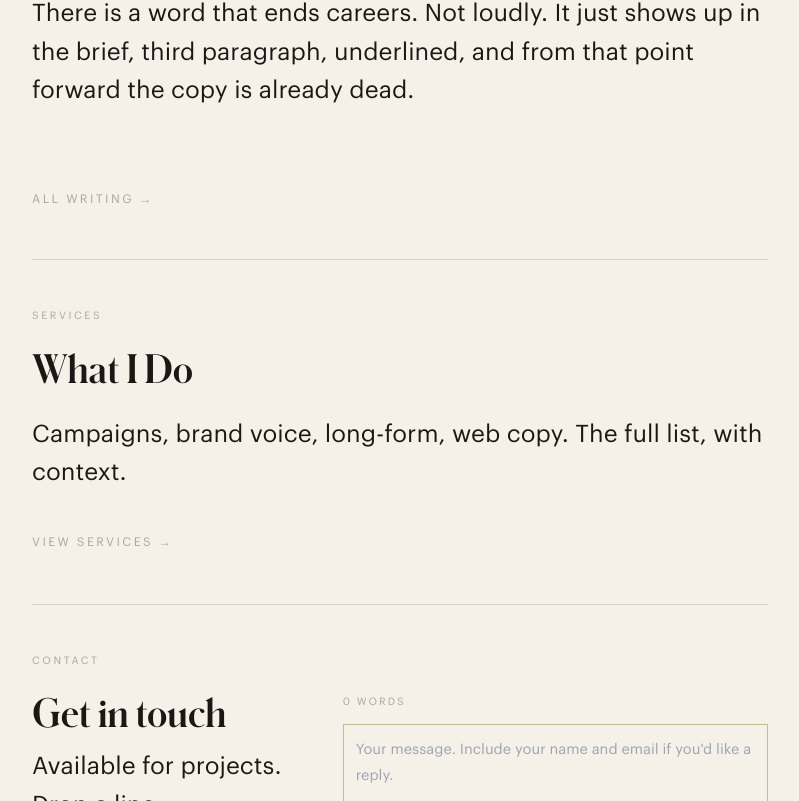
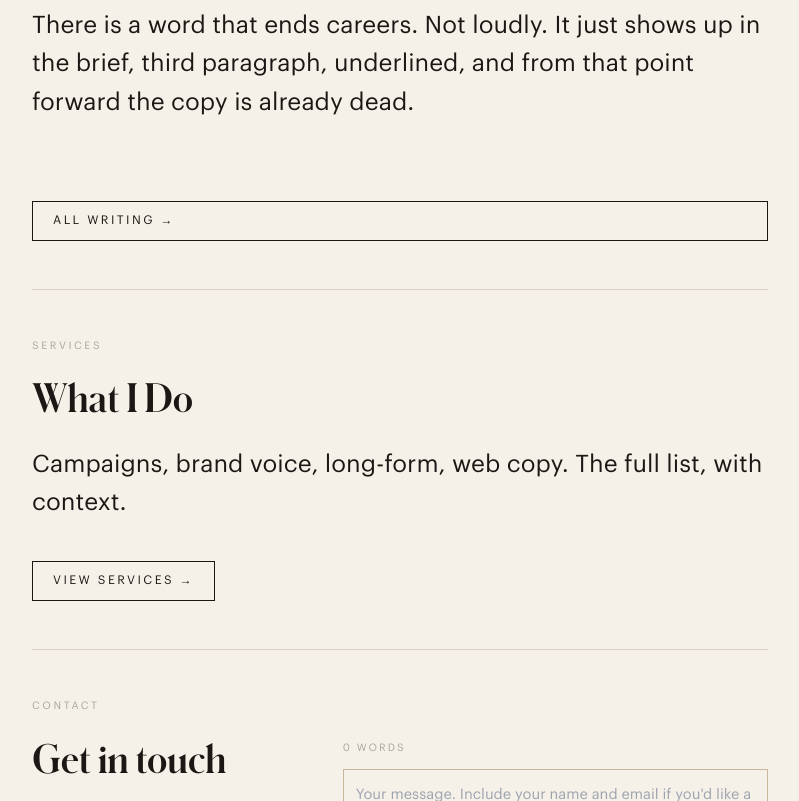
Before and after one commit to joedeluca/joedeluca.it, a Next.js app: page / in a window 1280 px wide. Shown: the part 1152-1953 px from the top of the page, without its empty margins (240-1039 px from the left). Built offline with nearby package versions, Linux system fonts and the light colour scheme; a web font is replaced by a local one.

Commit message:
Refactor button styles in globals.css and update HomeClient links for consistency

```diff
--- a/app/HomeClient.tsx
+++ b/app/HomeClient.tsx
@@ -45,7 +45,7 @@ export default function HomeClient({ posts }: { posts: MarkdownContent[] }) {
             In my first interview for a copywriter job the group creative director looked at my poems and said, "These are lovely, but can you inhabit the Hamburglar?"
             I said, I <em>think</em> so. I was smiling. She was not smiling. I hadn&apos;t suffered enough to get inside the Hamburglar and she smelled it immediately.
           </p>
-          <Link href="/about" style={{ display: "inline-block", fontSize: "0.75rem", letterSpacing: "0.2em", textTransform: "uppercase", color: "#1C1714", textDecoration: "none", borderBottom: "1px solid #1C1714", alignSelf: "flex-end" }}>
+          <Link href="/about" className="btn-outline" style={{ alignSelf: "flex-end" }}>
             Continue →
           </Link>
         </div>
@@ -66,7 +66,7 @@ export default function HomeClient({ posts }: { posts: MarkdownContent[] }) {
               </Link>
             </article>
           ))}
-          <Link href="/blog" style={{ fontSize: "0.75rem", letterSpacing: "0.2em", textTransform: "uppercase", color: "#A8A5A0", textDecoration: "none" }}>
+          <Link href="/blog" className="btn-outline">
             All writing →
           </Link>
         </div>
@@ -83,7 +83,7 @@ export default function HomeClient({ posts }: { posts: MarkdownContent[] }) {
         <p style={{ maxWidth: "55ch" }}>
           Campaigns, brand voice, long-form, web copy. The full list, with context.
         </p>
-        <Link href="/services" style={{ display: "inline-block", marginTop: "1rem", fontSize: "0.75rem", letterSpacing: "0.2em", textTransform: "uppercase", color: "#A8A5A0", textDecoration: "none" }}>
+        <Link href="/services" className="btn-outline" style={{ marginTop: "1rem" }}>
           View services →
         </Link>
       </div>
--- a/app/globals.css
+++ b/app/globals.css
@@ -538,9 +538,15 @@ html::-webkit-scrollbar-thumb:hover {
   }
 }
 
-/* Gold hover — beats Tailwind utilities and inline styles */
+/* Default hover — black */
 a:hover {
-  color: #F59E0B !important;
+  color: #1C1714 !important;
+}
+
+/* Outline button hover — black bg, gold text */
+.btn-outline:hover {
+  background-color: #1C1714 !important;
+  color: #C8B89A !important;
 }
 
 /* Drop cap — first letter of first article paragraph, Deseo font */
@@ -579,6 +585,20 @@ article.prose p:first-of-type::first-letter {
 
 @keyframes img-spin {
   to { transform: rotate(360deg); }
+}
+
+/* Outline button */
+.btn-outline {
+  display: inline-block;
+  font-family: "Graphik", system-ui, sans-serif;
+  font-size: 0.75rem;
+  letter-spacing: 0.2em;
+  text-transform: uppercase;
+  color: #1C1714;
+  text-decoration: none;
+  border: 1px solid #1C1714;
+  padding: 0.5rem 1.25rem;
+  white-space: nowrap;
 }
 
 /* Gold button */
```
